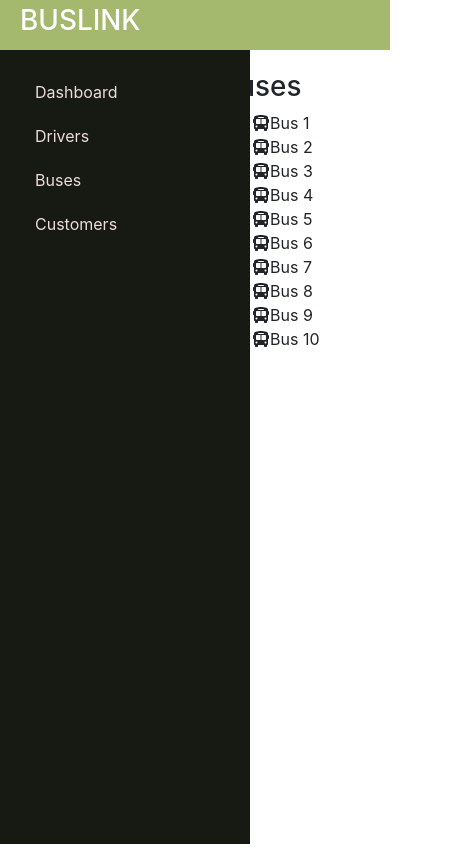
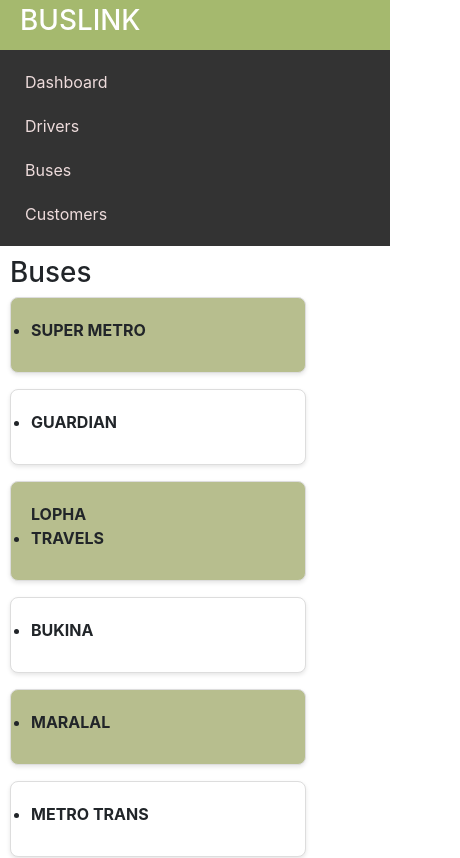
Before and after one commit to robemike/Bus-booking-client, a React (Create React App) app: page /buses in a window 390 px wide. Shown: the top 858 px of the page, 460 px wide, since content can reach past the window. Built offline with nearby package versions, Linux system fonts and the light colour scheme.

Commit message:
updated admin page with static data

```diff
--- a/src/App.css
+++ b/src/App.css
@@ -174,3 +174,43 @@
   cursor: pointer;
   transition: background-color 0.3s;
 }
+
+
+@media (max-width: 992px) {
+  .sidebar {
+    width: 200px;
+    height: calc(100% - 50px);
+  }
+
+  .content {
+    margin-left: 200px;
+    width: calc(100% - 200px);
+  }
+}
+
+@media (max-width: 768px) {
+  .sidebar {
+    width: 100%;
+    height: auto;
+    position: relative;
+    top: auto;
+    padding: 10px;
+  }
+
+  .content {
+    margin-left: 0;
+    width: 100%;
+    padding: 20px;
+  }
+}
+
+@media (max-width: 576px) {
+  .sidebar {
+    width: 100%;
+    padding: 10px;
+  }
+
+  .content {
+    padding: 10px;
+  }
+}
--- a/src/Components/admin.js
+++ b/src/Components/admin.js
@@ -1,4 +1,3 @@
-
 import React from "react";
 import { useNavigate } from "react-router-dom";
 
@@ -11,23 +10,23 @@ function Admin() {
         <h1>BUSLINK</h1>
       </div>
       <div className="row">
-        <div className="col-4 sidebar">
+        <div className="sidebar">
           <a onClick={() => navigate("/dashboard")}>Dashboard</a>
           <a onClick={() => navigate("/drivers")}>Drivers</a>
           <a onClick={() => navigate("/buses")}>Buses</a>
           <a onClick={() => navigate("/customers")}>Customers</a>
         </div>
-        <div className="col-8 content">
+        <div className="content">
           <div className="cards-container">
-            <div className="card" onClick={() => navigate('/drivers')}>
+            <div className="card" onClick={() => navigate("/drivers")}>
               <h2>Drivers</h2>
               <p>View and manage drivers.</p>
             </div>
-            <div className="card" onClick={() => navigate('/buses')}>
+            <div className="card" onClick={() => navigate("/buses")}>
               <h2>Buses</h2>
               <p>View and manage buses.</p>
             </div>
-            <div className="card" onClick={() => navigate('/customers')}>
+            <div className="card" onClick={() => navigate("/customers")}>
               <h2>Customers</h2>
               <p>View and manage customers.</p>
             </div>
--- a/src/Components/buses.js
+++ b/src/Components/buses.js
@@ -2,45 +2,51 @@ import React from "react";
 import { useNavigate } from "react-router-dom";
 import { FontAwesomeIcon } from '@fortawesome/react-fontawesome';
 import { faBus } from '@fortawesome/free-solid-svg-icons';
+import Navbar from "./navbar";
 
 function Buses() {
   const navigate = useNavigate();
 
   const buses = [
-    "Bus 1",
-    "Bus 2",
-    "Bus 3",
-    "Bus 4",
-    "Bus 5",
-    "Bus 6",
-    "Bus 7",
-    "Bus 8",
-    "Bus 9",
-    "Bus 10",
+    "SUPER METRO",
+    "GUARDIAN",
+    "LOPHA TRAVELS",
+    "BUKINA",
+    "MARALAL",
+    "METRO TRANS",
+    "CIT HOPPA",
+    "METRO TRANS",
+    "HOPPA TRANS",
+    "YUNION",
   ];
 
   return (
     <div className="container">
-      <div className="navbar">
+     <div className="navbar">
         <h1>BUSLINK</h1>
       </div>
       <div className="row">
-        <div className="col-4 sidebar">
+        <div className="sidebar">
           <a href="dashboard" onClick={() => navigate("/dashboard")}>Dashboard</a>
           <a href="drivers" onClick={() => navigate("/drivers")}>Drivers</a>
           <a href="buses" onClick={() => navigate("/buses")}>Buses</a>
           <a href="customers" onClick={() => navigate("/customers")}>Customers</a>
         </div>
-        <div className="col-8 content">
+        <div className=" content">
           <h1>Buses</h1>
-          <ul className="buses-list">
-            {buses.map((bus, index) => (
-              <li key={index}>
-                <FontAwesomeIcon icon={faBus} className="bus-icon" />
-                {bus}
-              </li>
+
+          <div className="buses-list">
+            {buses.map((buses, index) => (
+              <ul key={index}
+               className="customer-item">
+                <li className="customer-field">
+                  <strong>{buses}</strong> {buses.name}
+                </li>
+
+              </ul>
             ))}
-          </ul>
+          </div>
+
         </div>
       </div>
     </div>
--- a/src/Components/customers.js
+++ b/src/Components/customers.js
@@ -1,5 +1,7 @@
 import React from "react";
 import { useNavigate } from "react-router-dom";
+
+
 
 function Customers() {
   const navigate = useNavigate();
@@ -32,14 +34,15 @@ function Customers() {
       <div className="navbar">
         <h1>BUSLINK</h1>
       </div>
+
       <div className="row">
-        <div className="col-4 sidebar">
+        <div className="sidebar">
           <a href="dashboard" onClick={() => navigate("/dashboard")}>Dashboard</a>
           <a href="drivers" onClick={() => navigate("/drivers")}>Drivers</a>
           <a href="buses" onClick={() => navigate("/buses")}>Buses</a>
           <a href="customers" onClick={() => navigate("/customers")}>Customers</a>
         </div>
-        <div className="col-8 content">
+        <div className="content">
           <h1>Customers</h1>
           <div className="customers-list">
             {customers.map((customer, index) => (
```
Also changed, not shown: src/assets/logo.jpg (added).
